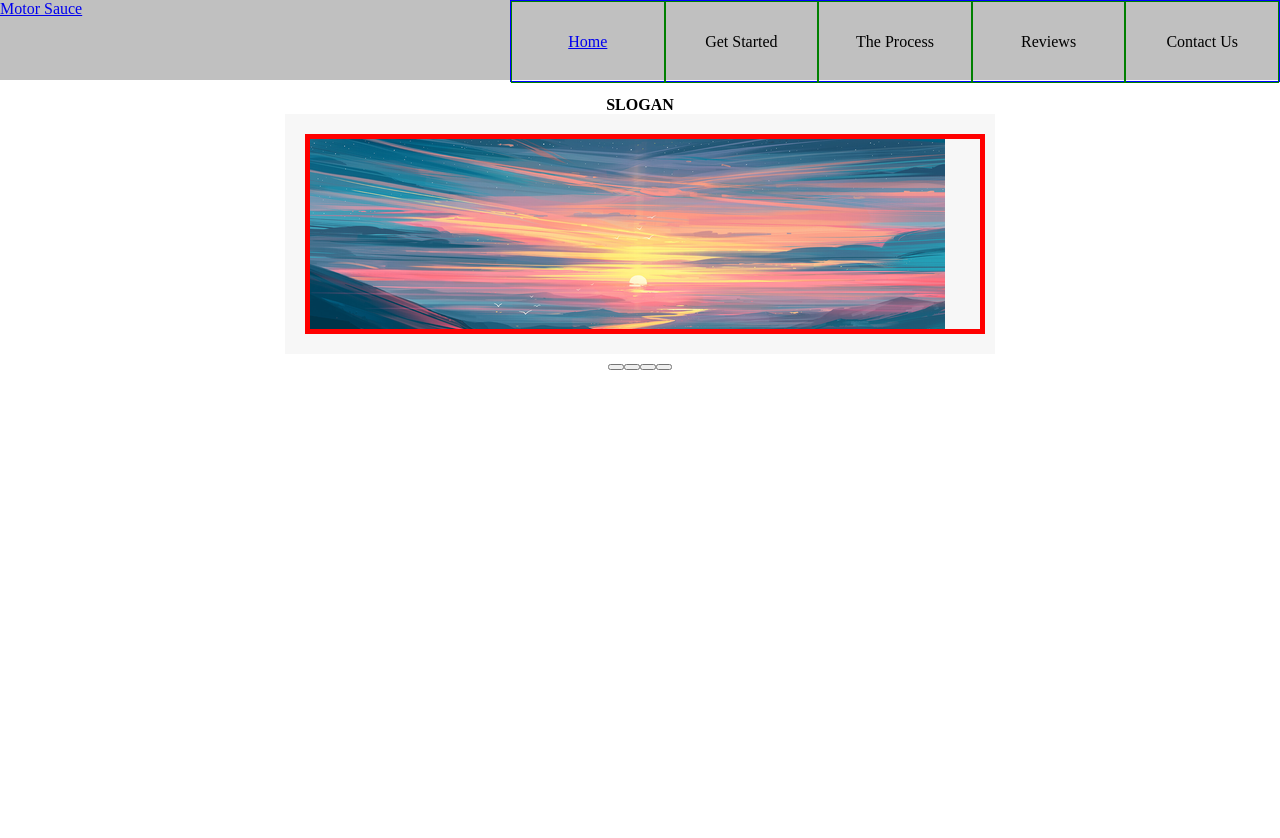
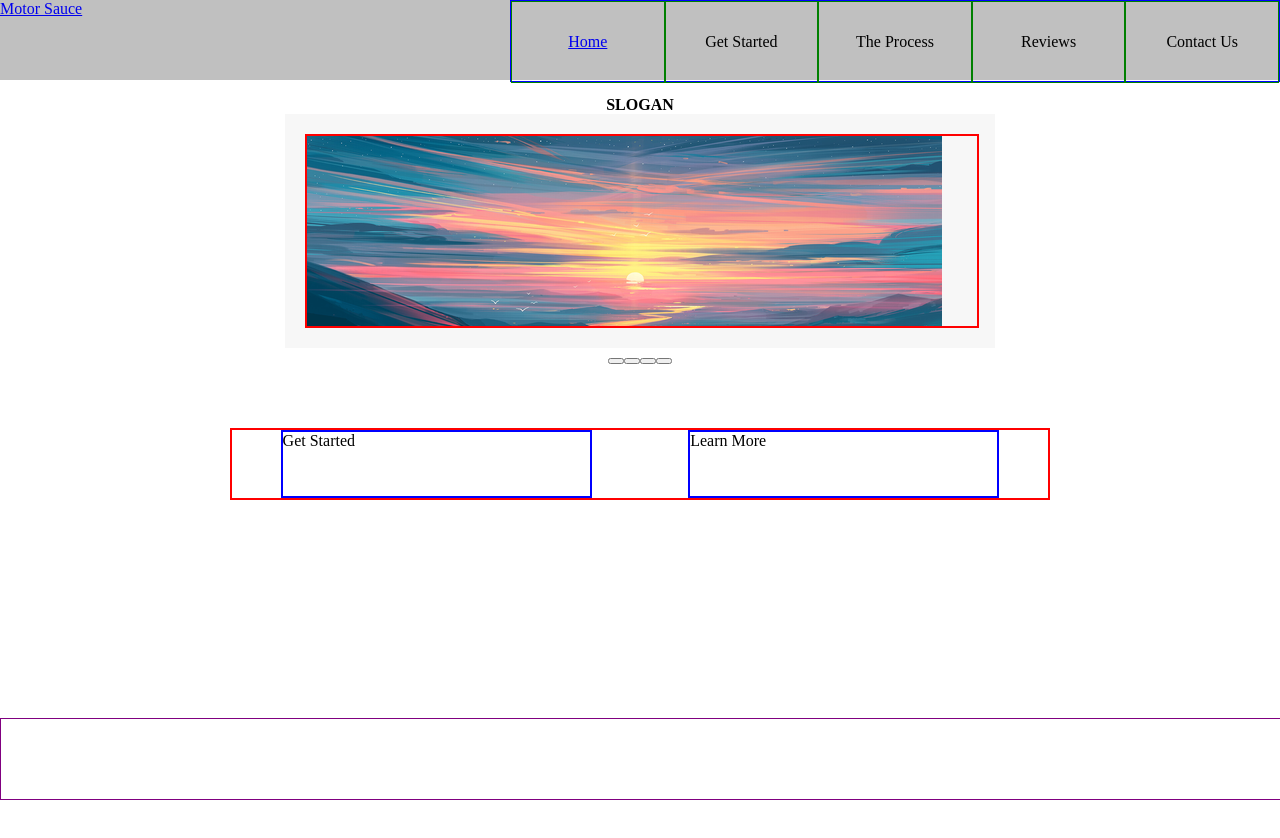
Before and after one commit to icy26/Simplistic, a React (Create React App) app: page / in a window 1280 px wide. Shown: the top 838 px of the page. Built offline with nearby package versions, Linux system fonts and the light colour scheme.

Commit message:
Added options on the home page. Simple scroll-to function added for future use.

```diff
--- a/package.json
+++ b/package.json
@@ -11,6 +11,7 @@
     "react-dom": "^18.2.0",
     "react-icons": "^4.6.0",
     "react-scripts": "5.0.1",
+    "react-scroll": "^1.8.8",
     "styled-components": "^5.3.6",
     "web-vitals": "^2.1.4"
   },
--- a/src/General/Components/Carousel/CarouselElements.js
+++ b/src/General/Components/Carousel/CarouselElements.js
@@ -14,7 +14,7 @@ overflow: hidden;
 export const EmblaViewport = styled.div`
 overflow: hidden;
 width: 100%;
-border: 5px solid #FF0000;
+border: 2px solid #FF0000;
 `;
 
 export const EmblaContainer = styled.div`
--- a/src/General/Components/Navbar/NavbarElements.js
+++ b/src/General/Components/Navbar/NavbarElements.js
@@ -1,4 +1,5 @@
 import styled from 'styled-components';
+import { Link as LinkS } from "react-scroll";
 
 export const Bar = styled.nav`
   /*mobile*/
@@ -53,7 +54,7 @@ export const NavMenu = styled.div`
   }
 `;
 
-export const NavItem = styled.a`
+export const NavItem = styled(LinkS)`
   width: 100%;
   height: 20%;
   border: 1px solid #008000;
--- a/src/General/Components/Navbar/index.js
+++ b/src/General/Components/Navbar/index.js
@@ -24,10 +24,21 @@ export default function Navbar() {
       {/* If mobile render opt1 else render opt2 */}
       {width < breakpoint ? <NavButtonMobile /> :
         <NavMenu>
-          <NavItem href='/'>
+          <NavItem
+            href='/'
+            activeClass="active"
+            smooth
+            spy
+            to="home"
+          >
             Home
           </NavItem>
-            <NavItem>
+          <NavItem
+            activeClass="active"
+            smooth
+            spy
+            to="get_started"
+          >
             Get Started
           </NavItem>
           <NavItem>
--- a/src/Pages/Home/HomeElements.js
+++ b/src/Pages/Home/HomeElements.js
@@ -1,10 +1,46 @@
 import styled from 'styled-components';
+import { Link as LinkS } from "react-scroll";
 
 export const Container = styled.div`
+    position: relative;
     padding-top: 12vh;
+    height: 88vh;
+
+    //border: 2px solid #FF0000;
 `;
 
 export const Slogan = styled.b`
     display: flex;
     justify-content: center;
 `;
+
+export const OptionContainer = styled.div`
+    display: flex;
+    justify-content: space-around;
+    margin-top: 8vh;
+    margin-left: 18vw;
+    margin-right: 18vw;
+
+    border: 2px solid #FF0000;
+`;
+
+export const Option = styled(LinkS)`
+    height: 8vh;
+    width: 24vw;
+
+    border: 2px solid #0000FF;
+`;
+
+export const Pad = styled.div`
+    position: absolute;
+    height: 12vh;
+    width: 100%;
+    bottom: 0;
+
+    border: 1px solid #800080;
+
+    @media only screen and (min-width: 720px) {
+        /*desktop*/
+        height: 10vh;
+    }
+`;
--- a/src/Pages/Home/index.js
+++ b/src/Pages/Home/index.js
@@ -1,15 +1,37 @@
 import React from 'react'
-import { Container, Slogan } from './HomeElements'
+import { Container, Slogan, OptionContainer, Option, Pad } from './HomeElements'
 import Carousel from '../../General/Components/Carousel'
 
 export default function Home() {
+
   return (
-    <Container>
+    <Container
+      id="home"
+    >
       <Slogan>
         SLOGAN
       </Slogan>
 
       <Carousel />
+
+      <OptionContainer>
+        <Option
+          activeClass="active"
+          smooth
+          spy
+          to="get_started"
+        >
+          Get Started
+        </Option>
+        <Option>
+          Learn More
+        </Option>
+      </OptionContainer>
+
+      <Pad
+        // ref={myRef}
+        id="get_started"
+      />
     </Container>
   )
 }
--- a/src/Pages/Main/MainElements.js
+++ b/src/Pages/Main/MainElements.js
@@ -7,8 +7,8 @@ export const Big= styled.div`
 `;
 
 export const Each = styled.div`
-width: 100%;
-height: 25%;
-//background-color: #C0C0C0;
-border: 1px solid #FF0000;
+  width: 100%;
+  height: 25%;
+
+  //border: 1px solid #FF0000;
 `;
--- a/src/Pages/Main/index.js
+++ b/src/Pages/Main/index.js
@@ -8,6 +8,8 @@ export default function Main() {
 
     <Big>
       <Home />
+
+      <Each />
     </Big>
   )
 }
```
Also changed, not shown: 1 other file (tests, documents, lock files or other folders). Lines whose indentation alone changed are shown as unchanged.
